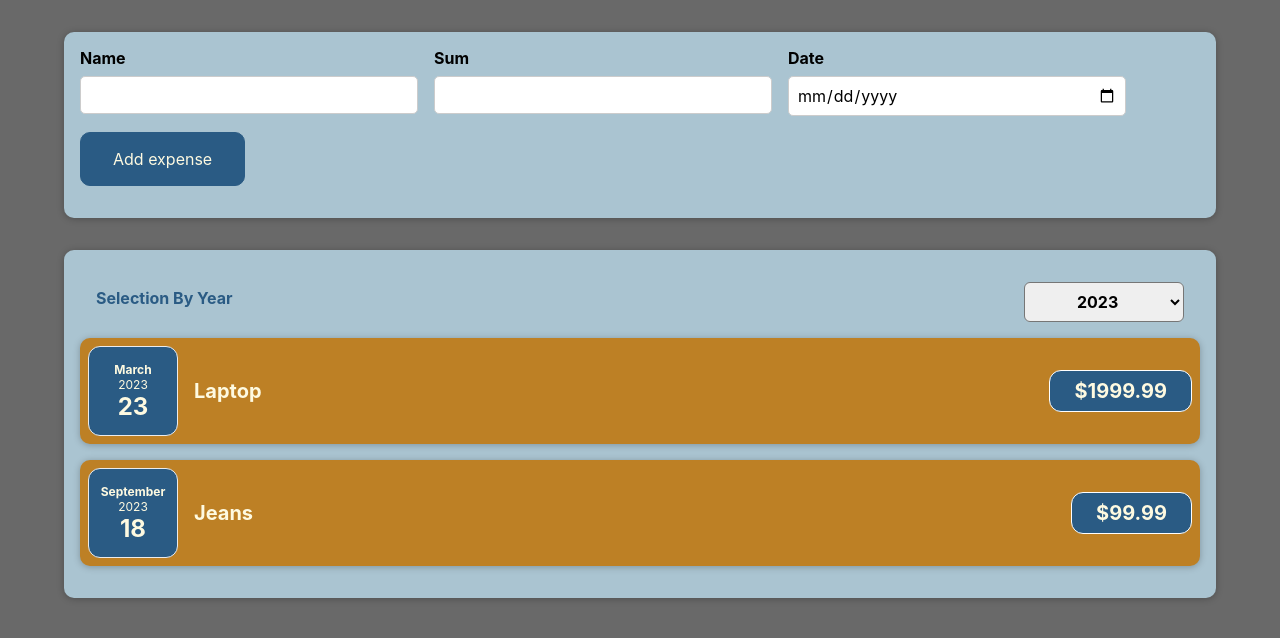
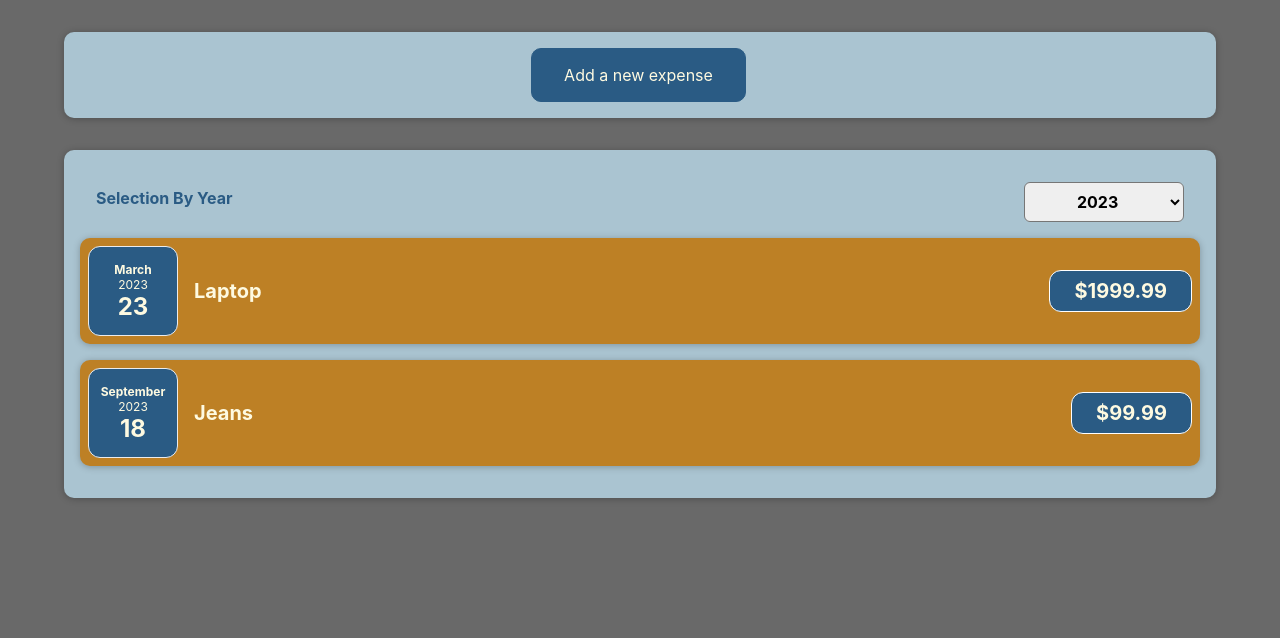
Before and after one commit to DmytroAkymov/expense-management-react, a React (Create React App) app: page / in a window 1280 px wide. Shown: the top 638 px of the page. Built offline with nearby package versions, Linux system fonts and the light colour scheme.

Commit message:
isFormVisible

```diff
--- a/src/components/Costs/CostItem.js
+++ b/src/components/Costs/CostItem.js
@@ -4,6 +4,7 @@ import './CostItem.css';
 
 function CostItem(props) {
     return (
+        <li>
             <Card className="cost-item">
                 <CostDate date={props.date}></CostDate>
                 <div className="cost-item__description">
@@ -11,6 +12,7 @@ function CostItem(props) {
                     <div className="cost-item__price">${props.amount}</div>
                 </div>
             </Card>
+        </li>
     );
 }
 
--- a/src/components/Costs/CostList.js
+++ b/src/components/Costs/CostList.js
@@ -6,7 +6,7 @@ const CostList = (props) => {
         return cost.date.getFullYear().toString() === props.year;
     });
     let costsContent = (
-        <p className="cost-list cost-list__fallback">No expenses this year</p>
+        <h2 className="cost-list__fallback">No expenses this year</h2>
     );
     if (filteredCosts.length > 0) {
         costsContent = filteredCosts.map((item) => {
@@ -21,7 +21,7 @@ const CostList = (props) => {
         });
     }
 
-    return costsContent;
+    return <ul className="cost-list">{costsContent}</ul>;
 };
 
 export default CostList;
--- a/src/components/NewCost/CostForm.js
+++ b/src/components/NewCost/CostForm.js
@@ -43,7 +43,7 @@ const CostForm = (props) => {
             amount: userInput.inputAmount,
             date: new Date(userInput.inputDate),
         };
-        props.OnSaveCostData(costDate);
+        props.onSaveCostData(costDate);
         setUserInput({
             inputName: '',
             inputAmount: '',
@@ -84,6 +84,9 @@ const CostForm = (props) => {
                 </div>
                 <div className="new-cost__actions">
                     <button type="submit">Add expense</button>
+                    <button type="button" onClick={props.cancelCostHandler}>
+                        Сlear form
+                    </button>
                 </div>
             </div>
         </form>
--- a/src/components/NewCost/NewCost.js
+++ b/src/components/NewCost/NewCost.js
@@ -1,18 +1,39 @@
+import { useState } from 'react';
 import CostForm from './CostForm';
 import './NewCost.css';
 
 const NewCost = (props) => {
+    const [isFormVisible, setIsFormVisible] = useState(false);
+
+    const inputCostDataHandler = () => {
+        setIsFormVisible(true);
+    };
+
+    const cancelCostHandler = () => {
+        setIsFormVisible(false);
+    };
+
     const saveCostDataHandler = (inputCostData) => {
         const costData = {
             ...inputCostData,
             id: Math.random().toString(),
         };
         props.onAddCost(costData);
+        setIsFormVisible(false);
     };
 
     return (
         <div className="new-cost">
-            <CostForm OnSaveCostData={saveCostDataHandler} />
+            {isFormVisible === true ? (
+                <CostForm
+                    onSaveCostData={saveCostDataHandler}
+                    cancelCostHandler={cancelCostHandler}
+                />
+            ) : (
+                <button onClick={inputCostDataHandler}>
+                    Add a new expense
+                </button>
+            )}
         </div>
     );
 };
```
Lines whose indentation alone changed are shown as unchanged.
